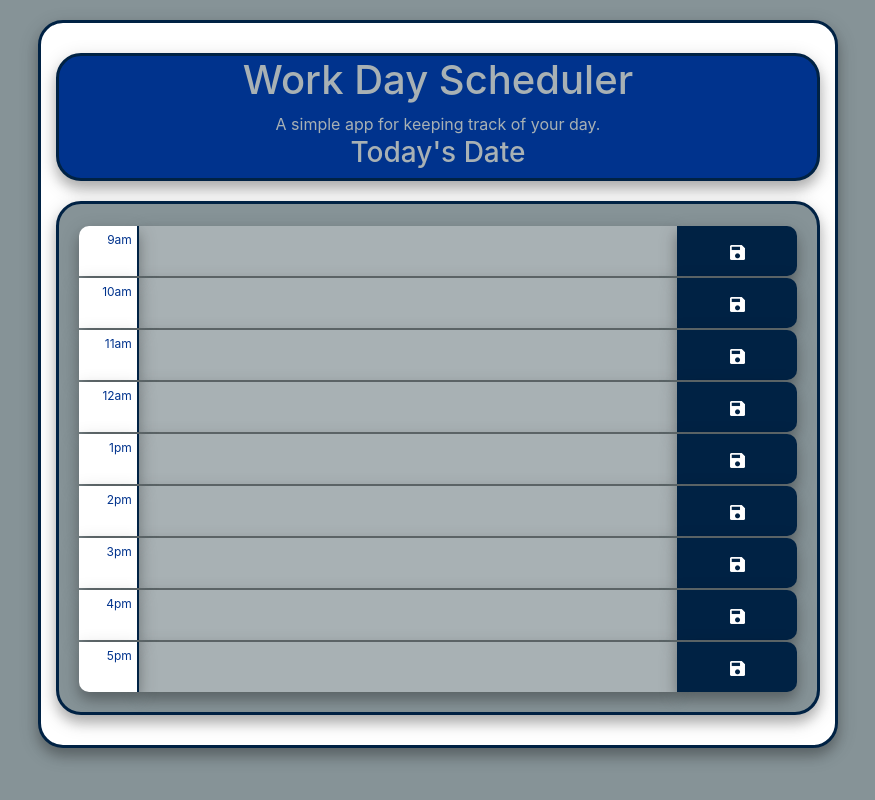
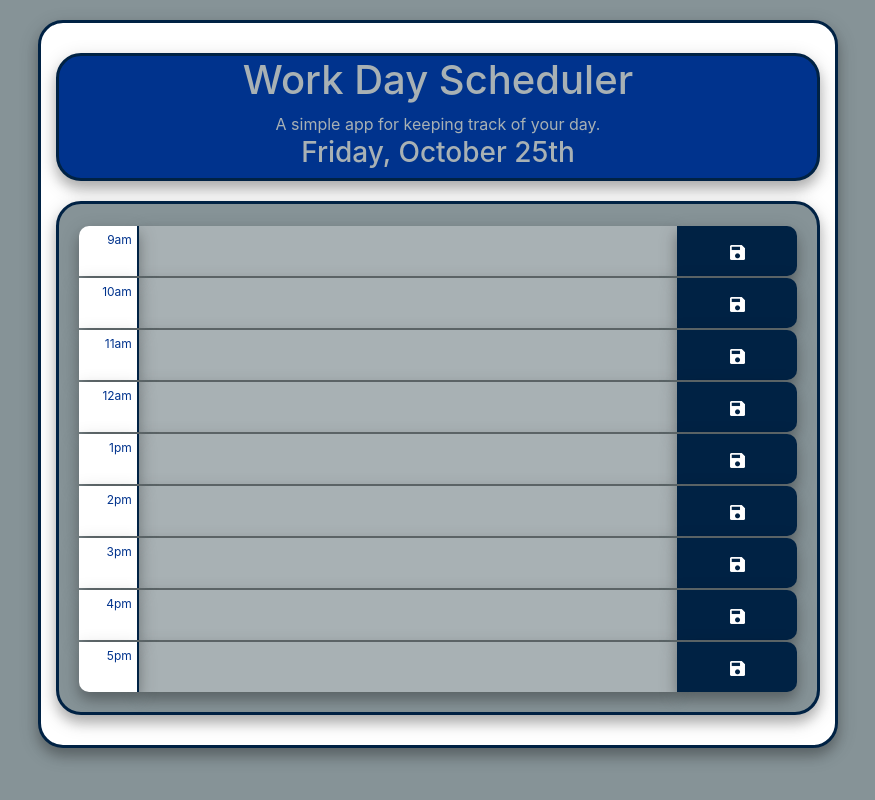
Before and after one commit to chrisneal72/05_Day_Planner, a plain HTML site: page index.html in a window 1280 px wide. Shown: the whole page, without its empty margins (202-1077 px from the left). Drawn offline with nearby package versions, Linux system fonts and the light colour scheme.

Commit message:
bad link to moment.js fixed

```diff
--- a/index.html
+++ b/index.html
@@ -132,7 +132,7 @@
     <script src="https://stackpath.bootstrapcdn.com/bootstrap/4.3.1/js/bootstrap.min.js"
         integrity="sha384-JjSmVgyd0p3pXB1rRibZUAYoIIy6OrQ6VrjIEaFf/nJGzIxFDsf4x0xIM+B07jRM"
         crossorigin="anonymous"></script>
-    <script src="https://cdnjs.cloudflare.com/ajax/libs/moment.js/2.24.0/locale/es-us.js"></script>
+    <script src="https://cdnjs.cloudflare.com/ajax/libs/moment.js/2.24.0/moment.js"></script>
     <script src="assets/js/script.js"></script>
 </body>
 
```
